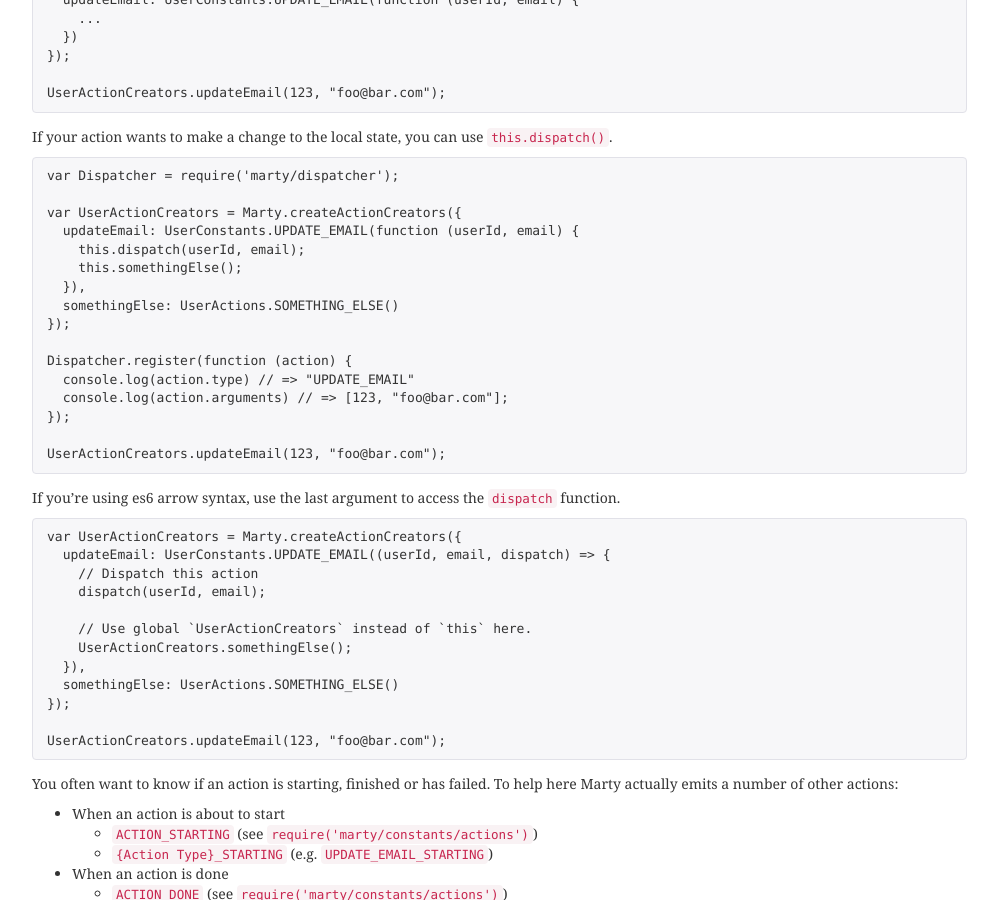
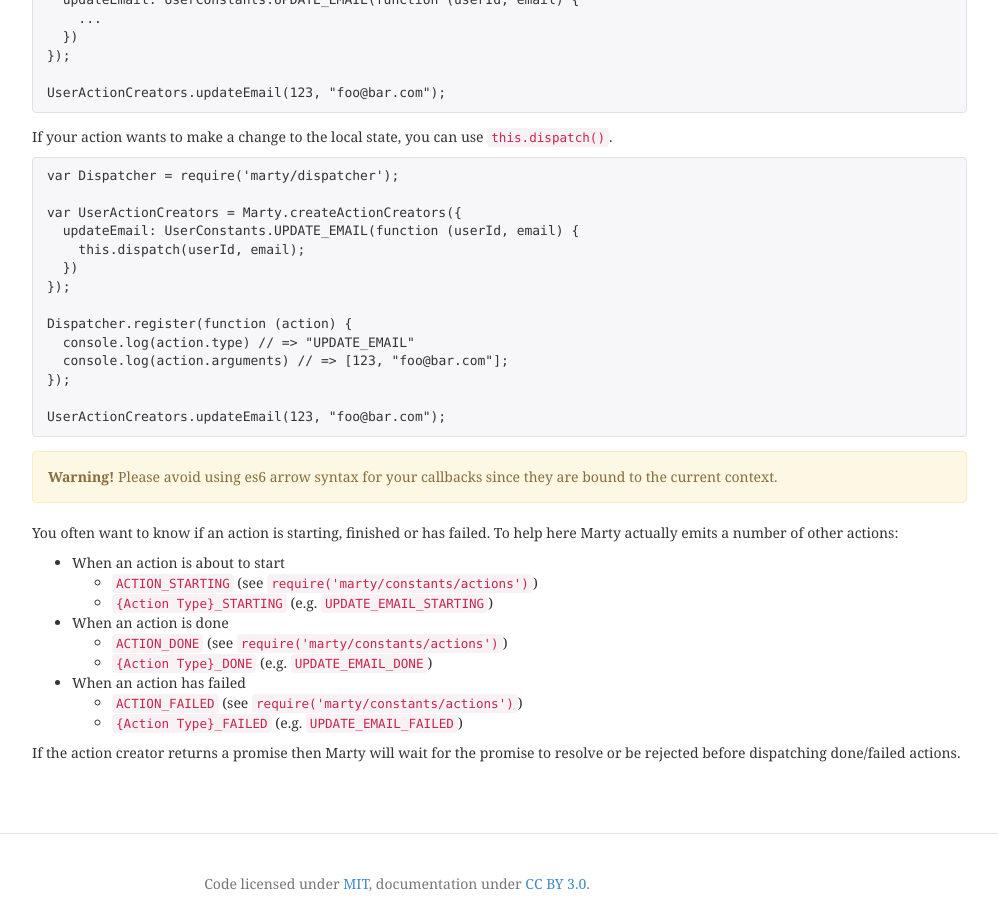
Before and after one commit to alsuper114/marty, a Jekyll site: the page built from docs/_guides/action-creators/index.md, in a window 1280 px wide and 900 px high, scrolled down 353 px. Shown: the whole window, without its empty margins (243-1241 px from the left). Built offline with Jekyll 4.4.1, drawn with Linux system fonts in a browser that asks for light colours; nearby versions of some CDN libraries; Markdown is read by kramdown in place of the engine named in the settings.

Commit message:
Reversed previous commits and updated docs to warn against the use of es6 arrow syntax for ActionCreators.

```diff
--- a/docs/_guides/action-creators/index.md
+++ b/docs/_guides/action-creators/index.md
@@ -31,9 +31,7 @@ var Dispatcher = require('marty/dispatcher');
 var UserActionCreators = Marty.createActionCreators({
   updateEmail: UserConstants.UPDATE_EMAIL(function (userId, email) {
     this.dispatch(userId, email);
-    this.somethingElse();
-  }),
-  somethingElse: UserActions.SOMETHING_ELSE()
+  })
 });
 
 Dispatcher.register(function (action) {
@@ -44,23 +42,9 @@ Dispatcher.register(function (action) {
 UserActionCreators.updateEmail(123, "foo@bar.com");
 {% endhighlight %}
 
-If you're using es6 arrow syntax, use the last argument to access the `dispatch` function.
-
-{% highlight js %}
-
-var UserActionCreators = Marty.createActionCreators({
-  updateEmail: UserConstants.UPDATE_EMAIL((userId, email, dispatch) => {
-    // Dispatch this action
-    dispatch(userId, email);
-
-    // Use global `UserActionCreators` instead of `this` here.
-    UserActionCreators.somethingElse();
-  }),
-  somethingElse: UserActions.SOMETHING_ELSE()
-});
-
-UserActionCreators.updateEmail(123, "foo@bar.com");
-{% endhighlight %}
+<div class="alert alert-warning" role="alert">
+  <strong>Warning!</strong> Please avoid using es6 arrow syntax for your callbacks since they are bound to the current context.
+</div>
 
 You often want to know if an action is starting, finished or has failed. To help here Marty actually emits a number of other actions:
 
```
Also changed, not shown: docs/_api/action-creators/index.md (+4 -17 lines), test/actionCreatorsSpec.js (+0 -50 lines), dist/marty.js, dist/marty.min.js, lib/actionCreators.js, 1 other file.
